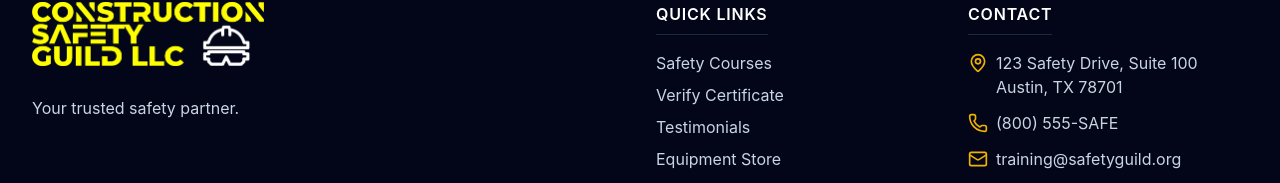
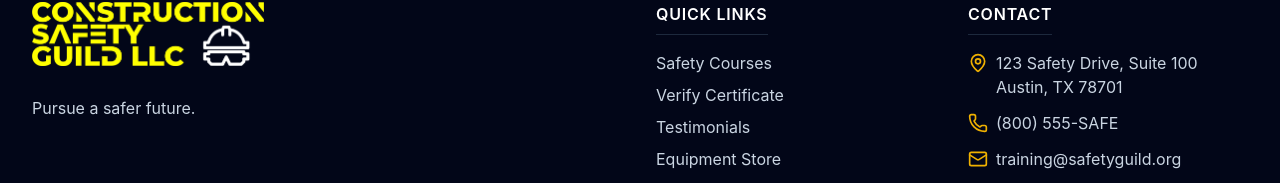
Before and after one commit to MUmairQadeer/Austin-Lawler, a React (Vite) app: page /gallery in a window 1280 px wide. Shown: the part 928-1111 px from the top of the page. Built offline with nearby package versions, Linux system fonts and the light colour scheme; no server answers.

Commit message:
slogan updated

```diff
--- a/src/components/Footer.jsx
+++ b/src/components/Footer.jsx
@@ -11,7 +11,7 @@ const Footer = () => {
             <Link to="/" className="inline-block mb-6 hover:scale-105 transition-transform">
               <img src="/logo.png" alt="Safety Guild Logo" width="200" height="56" loading="lazy" className="h-14 md:h-16 w-auto object-contain" />
             </Link>
-          <p className="text-slate-300 max-w-sm mb-6">Your trusted safety partner.</p>
+            <p className="text-slate-300 max-w-sm mb-6">Pursue a safer future.</p>
           </div>
 
           <div>
```
